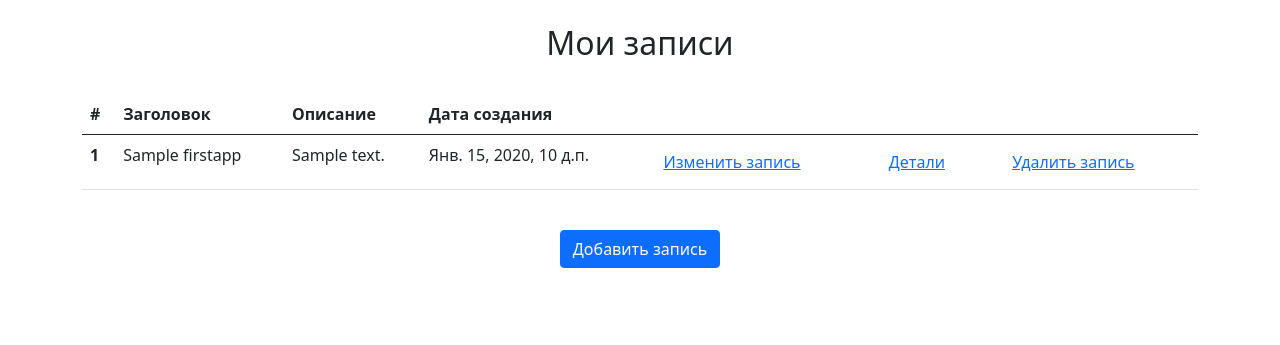
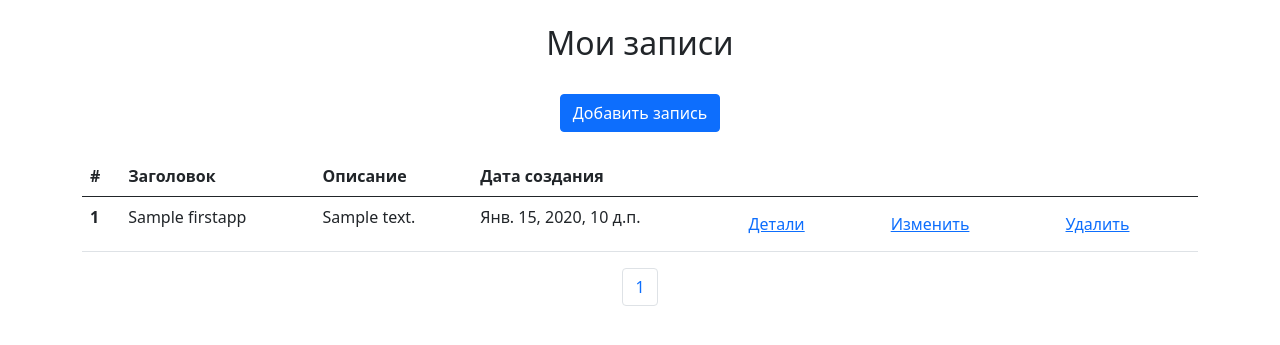
Before and after one commit to blightn/hello-world, a Django app: page /list/ in a window 1280 px wide. Shown: the top 345 px of the page. Run offline with Django 3.2, Linux system fonts and the light colour scheme; tables that the repository leaves empty hold one stand-in row (values such as "Sample post").

Commit message:
paginating added

```diff
--- a/mytest/firstapp/views.py
+++ b/mytest/firstapp/views.py
@@ -35,6 +35,7 @@ class FirstAppListView(ListView):
     model = FirstApp
     template_name = 'firstapp/list.html'
     context_object_name = 'context'
+    paginate_by = 15
 
 class FirstAppUpdateView(UpdateView):
     """ Изменение записи """
--- a/mytest/templates/firstapp/list.html
+++ b/mytest/templates/firstapp/list.html
@@ -1,9 +1,13 @@
 {% extends 'firstapp/main.html' %}
 
 {% block main_data %}
-<div class="container">
+<div class="container" align="center">
     <br>
-	<h2 align="center">Мои записи</h2>
+	<h2>Мои записи</h2>
+    <br>
+    <div>
+        <button class="btn btn-primary" onclick="window.location='../create';">Добавить запись</button>
+    </div>
     <br>
 	{% if context %}
         <table class="table table-hover">
@@ -26,32 +30,55 @@
                         <td>{{row.description}}</td>
                         <td>{{row.date}}</td>
                         <td>
-                            <form action="{% url 'firstapp:edit' pk=row.pk %}">
-                                <button type="submit" class="btn btn-link" data-mdb-ripple-color="dark">Изменить запись</button>
-                            </form>
-                        </td>
-                        <td>
                             <form action="{% url 'firstapp:details' pk=row.pk %}">
                                 <button type="submit" class="btn btn-link" data-mdb-ripple-color="dark">Детали</button>
                             </form>
                         </td>
                         <td>
+                            <form action="{% url 'firstapp:edit' pk=row.pk %}">
+                                <button type="submit" class="btn btn-link" data-mdb-ripple-color="dark">Изменить</button>
+                            </form>
+                        </td>
+                        <td>
                             <form action="{% url 'firstapp:delete' pk=row.pk %}">
-                                <button type="submit" class="btn btn-link" data-mdb-ripple-color="dark">Удалить запись</button>
+                                <button type="submit" class="btn btn-link" data-mdb-ripple-color="dark">Удалить</button>
                             </form>
                         </td>
                     </tr>
                 {% endfor %}
             </tbody>
         </table>
+        <nav aria-label="Список записей">
+            <ul class="pagination justify-content-center">
+                {% if page_obj.has_previous %}
+                    <li class="page-item"><a class="page-link" href="?page=1">Первая</a></li>
+                    <li class="page-item"><a class="page-link" href="?page={{ page_obj.previous_page_number }}">&laquo;</a></li>
+                {% endif %}
+                <li class="page-item"><a class="page-link" href="?page={{ page_obj.number }}">{{ page_obj.number }}</a></li>
+                <!--
+                {% if page_obj.paginator.num_pages > 10 %}
+                    <li class="page-item"><a class="page-link" href="?page={{ page_obj.number }}">{{ page_obj.number }}</a></li>
+                {% endif %}
+                {% if page_obj.paginator.num_pages > 20 %}
+                    <li class="page-item"><a class="page-link" href="?page={{ page_obj.number }}">{{ page_obj.number }}</a></li>
+                {% endif %}
+                -->
+                {% if page_obj.has_next %}
+                    <li class="page-item"><a class="page-link" href="?page={{ page_obj.next_page_number }}">&raquo;</a></li>
+                    <li class="page-item"><a class="page-link" href="?page={{ page_obj.paginator.num_pages }}">Последняя</a></li>
+                {% endif %}
+            </ul>
+        </nav>
 	{% else %}
-		<p>У вас нет записей</p>
+        <p>У вас нет записей</p>
 	{% endif %}
+
+    <!--
     <br>
-    <div align="center">
-        <button class="btn btn-primary" onclick="window.location='../create';">Добавить запись</button>
-    </div>
-    <br>
+    {% for test in page_obj %}
+        {{test.title}}<br>
+    {% endfor %}
+    -->
     <br>
 </div>
 {% endblock %}
```
